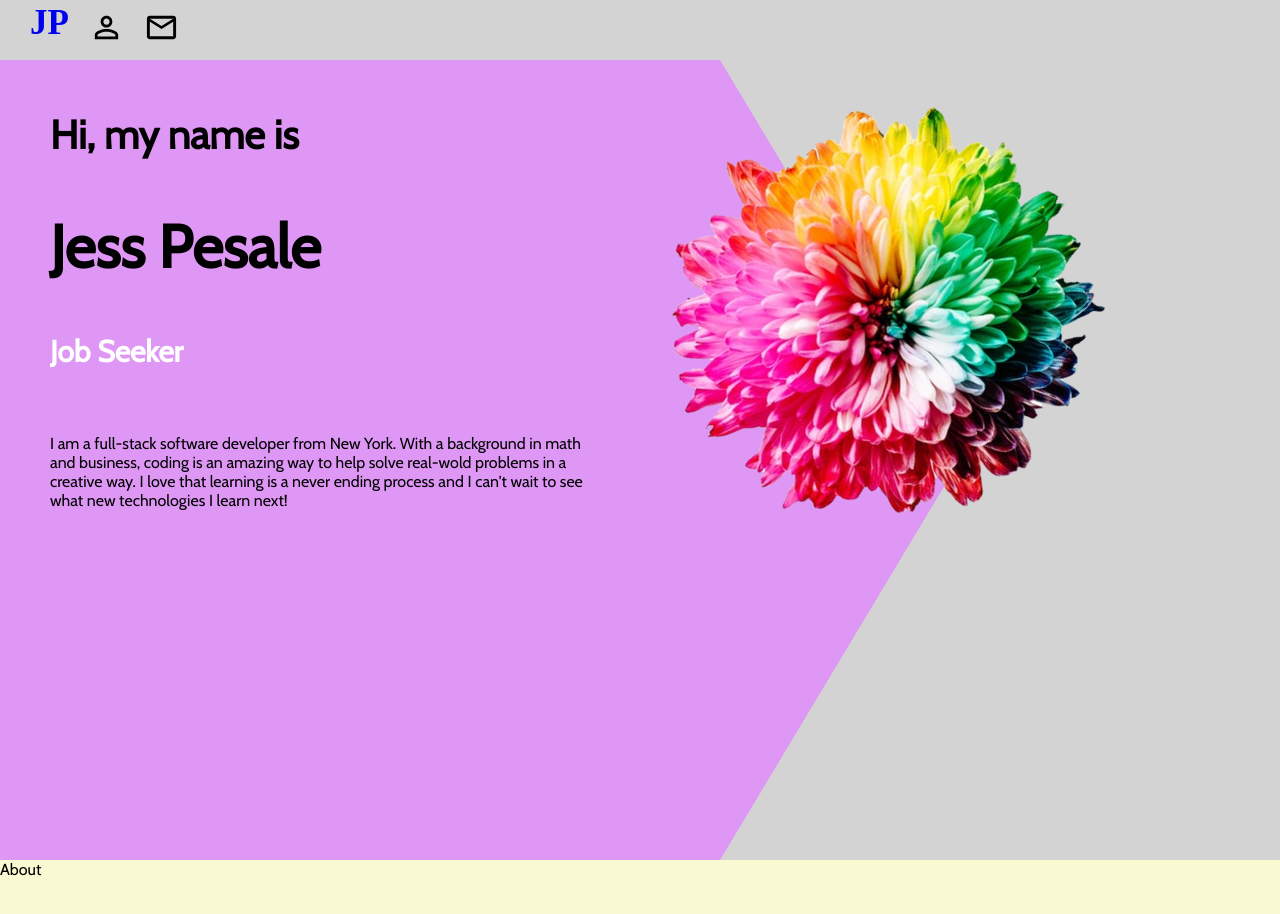
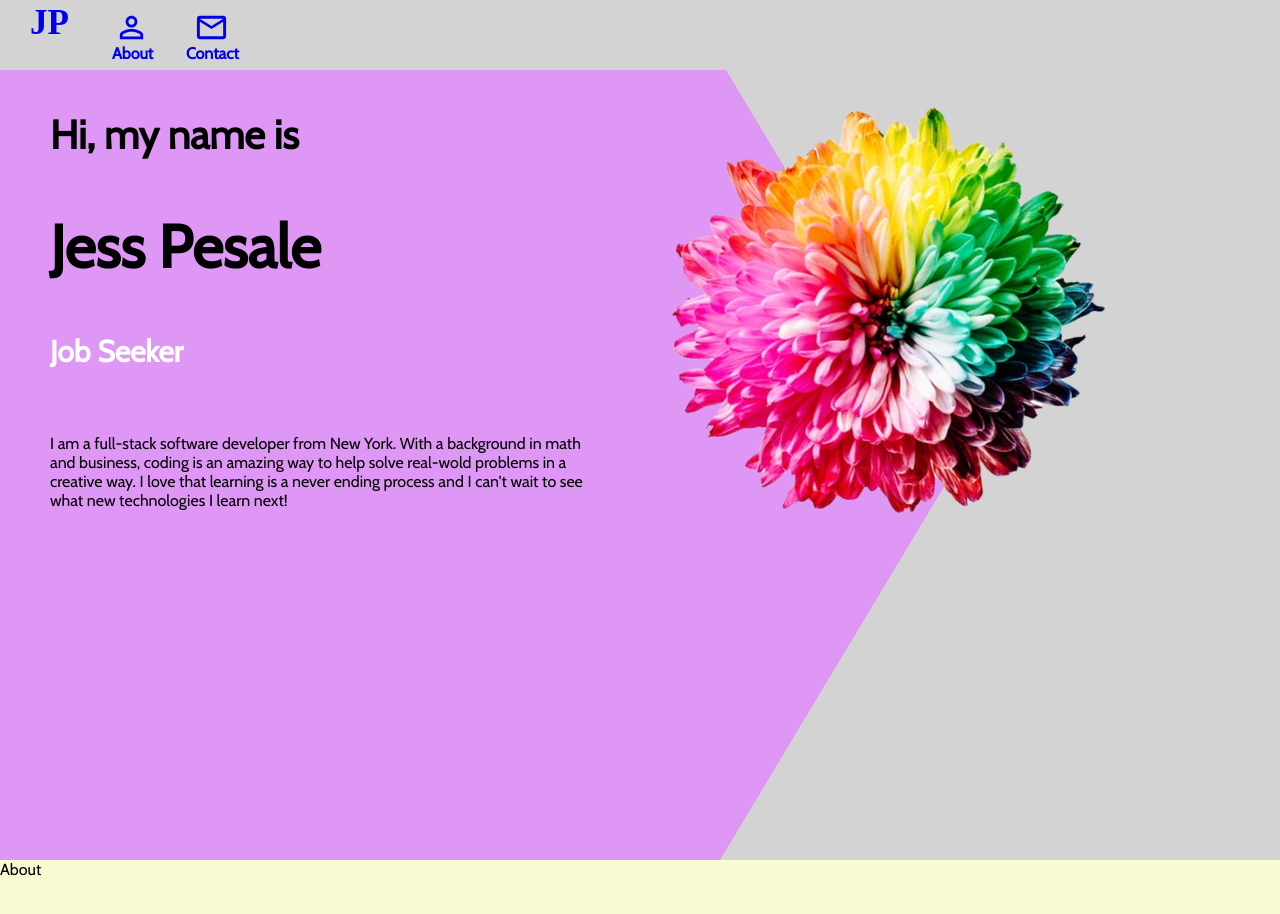
Before and after one commit to jesspesale/portfolio-site, a React (Create React App) app: page / in a window 1280 px wide. Shown: the top 914 px of the page. Built offline with nearby package versions, Linux system fonts and the light colour scheme.

Commit message:
fixed styling for about and contact icons in navbar (need to fix scroll link still)

```diff
--- a/src/App.css
+++ b/src/App.css
@@ -19,7 +19,7 @@
 
 .sections-container > * {
   width: 100%;
-  height: calc(100vh - 60px);
+  height: calc(100vh - 70px);
   scroll-snap-align: start;
   position: relative;
 }
--- a/src/components/Navbar/Navbar.css
+++ b/src/components/Navbar/Navbar.css
@@ -1,6 +1,6 @@
 .navbar{
     width: 100%;
-    height: 60px;
+    height: 70px;
     background-color: lightgray;
     position:fixed;
     z-index: 1;
@@ -11,7 +11,6 @@
 .nav-wrapper{
     padding: 10px 30px;
     display: flex;
-    /* align-items: center; */
     justify-content: space-between;
 
 }
@@ -26,16 +25,29 @@
 
 .nav-left{
     display: flex;
-    justify-content: space-around;
 
 }
+.about-word{
+    margin-top: -5px;
+    text-decoration: none;
+    margin-left: -2px;
+}
+.contact-word{
+    margin-top: -5px;
+    margin-left: -8px;
+    text-decoration: none;
+}
+
 .icon{
-    margin-right: 20px;
+    margin-right: 45px;
     align-items: center;
 }
 
-.nav-right{
-
+.about-icon{
+    text-decoration: none;
+}
+.contact-icon{
+    text-decoration: none;
 }
 
 .menu{
@@ -46,3 +58,7 @@
     width: 32px;
     height: 3px;
 }
+
+.nav-right{
+
+}
--- a/src/components/Navbar/Navbar.jsx
+++ b/src/components/Navbar/Navbar.jsx
@@ -11,10 +11,14 @@ const Navbar = () => {
             <a href="#intro" className="logo icon">
               JP
             </a>
-            <div className="itemContainer">
-              <PersonOutlineIcon fontSize="large" className="icon" />
+            <a  href="#about" className="about-icon">
+                <PersonOutlineIcon fontSize="large" className="icon" />
+                <h4 className="about-word">About</h4>
+            </a>
+            <a href="#contact" className="contact-icon">
               <MailOutlineIcon fontSize="large" className="icon" />
-            </div>
+                <h4 className="contact-word">Contact</h4>
+            </a>
           </div>
 
           <div className="nav-right">
```
